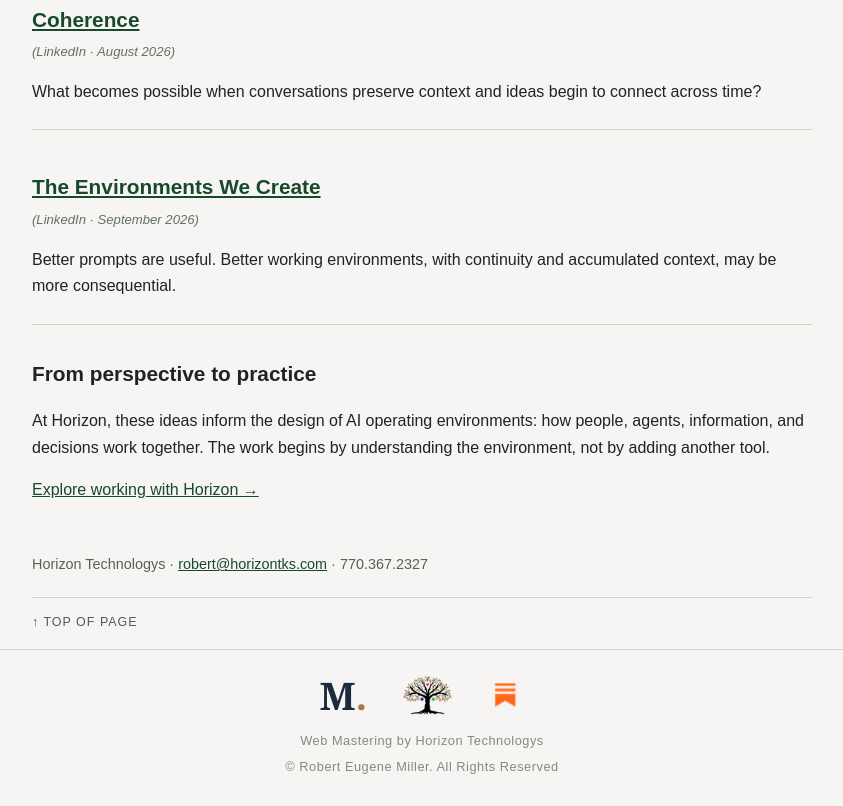
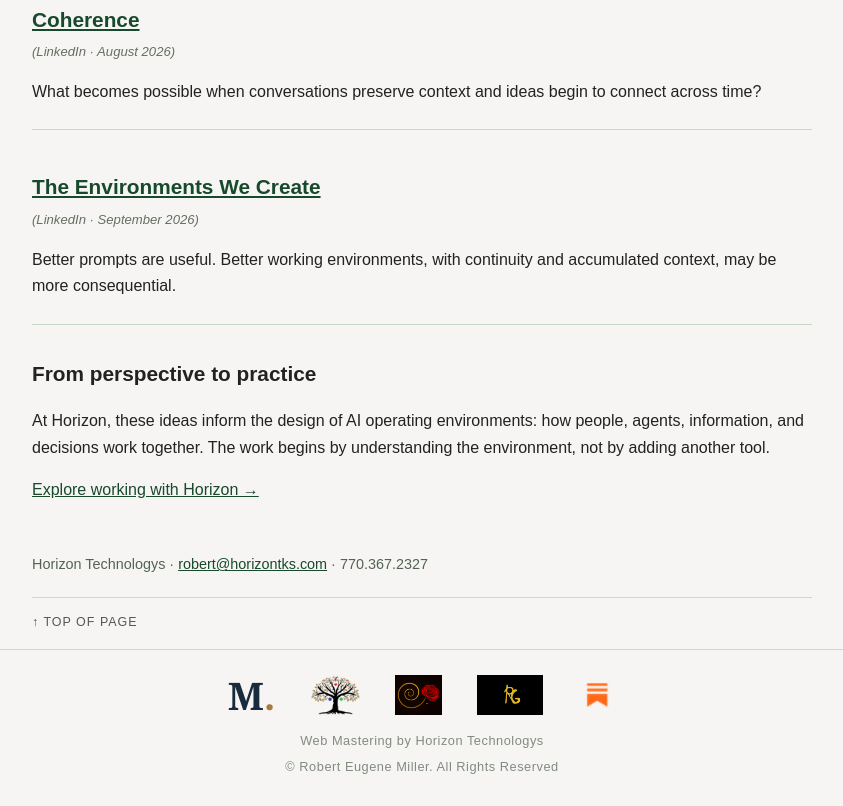
Before and after one commit to HorizonTks/horizontks, a plain HTML site: page reclaiming-ai.html in a window 1280 px wide. Shown: the part 1423-2229 px from the top of the page, without its empty margins (218-1061 px from the left). Drawn offline with Linux system fonts and the light colour scheme.

Commit message:
Footer row: add R Remy Miller and RGuytano logos

```diff
--- a/reclaiming-ai.html
+++ b/reclaiming-ai.html
@@ -63,7 +63,7 @@
     <a class="htks-footer-link htks-item-horizon" href="https://horizontks.com/" title="Horizon Technologys"><img src="/horizon-logo-2026.png" alt="Horizon Technologys" height="40"></a>
     <a class="htks-footer-link htks-footer-markham htks-item-markham" href="https://markhamideas.org/" title="Markham" aria-label="Markham"><span class="htks-markham-word" aria-hidden="true">M<span class="htks-markham-dot">.</span></span></a>
     <a class="htks-footer-link htks-item-rye" href="https://theryehouse.com/" title="The Rye House"><img src="/rye-tree-clean.png" alt="The Rye House" height="40"></a>
-    <a class="htks-footer-link htks-item-substack" href="https://remy1miller.substack.com/" title="Substack: Welcome to my Neighborhood"><img src="/substack-glyph.png" alt="Substack" height="40"></a>
+    <a class="htks-footer-link htks-item-remy" href="https://rremymiller.com/" title="R Remy Miller"><img src="/remy-spiral-logo.png" alt="R Remy Miller" height="40"></a><a class="htks-footer-link htks-item-rguytano" href="https://rguytano.com/" title="RGuytano"><img src="/rguytano-rg-logo.png" alt="RGuytano" height="40"></a><a class="htks-footer-link htks-item-substack" href="https://remy1miller.substack.com/" title="Substack: Welcome to my Neighborhood"><img src="/substack-glyph.png" alt="Substack" height="40"></a>
   </nav>
   <p class="htks-footer-credit">Web Mastering by Horizon Technologys</p>
   <p class="htks-footer-copy">© Robert Eugene Miller. All Rights Reserved</p>
```
